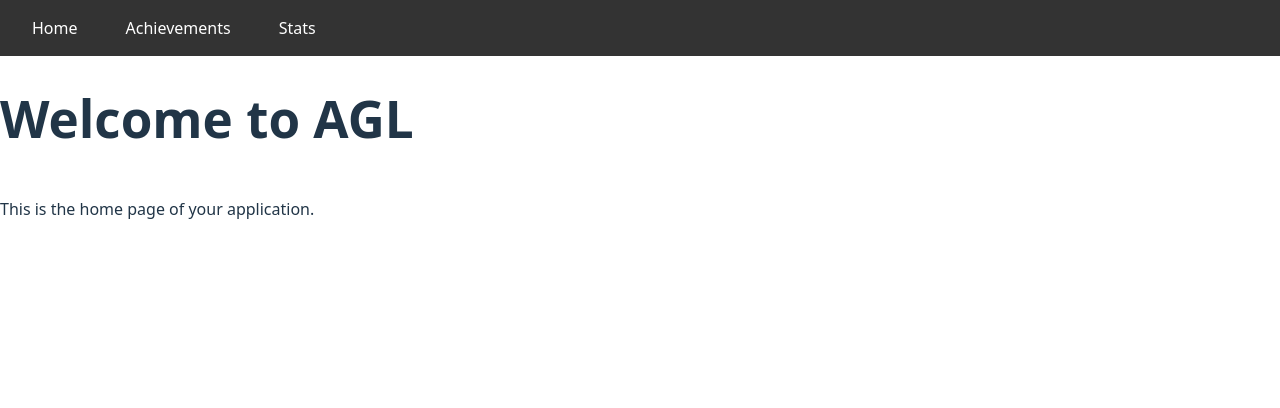
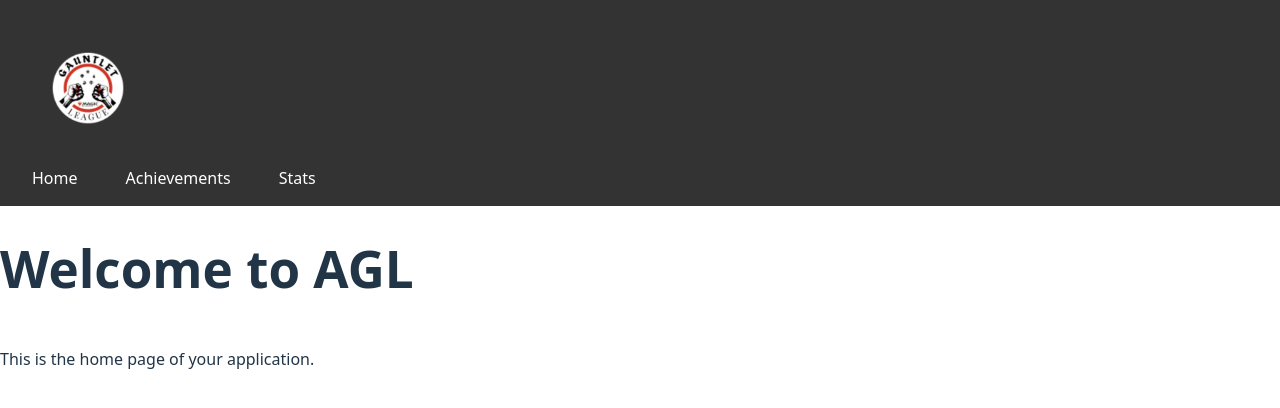
Before and after one commit to AGLeague/agl-frontend, a React (Vite) app: page / in a window 1280 px wide. Shown: the top 408 px of the page. Built offline with nearby package versions, Linux system fonts and the light colour scheme.

Commit message:
added logo to navigation for now

```diff
--- a/src/components/Navigation.tsx
+++ b/src/components/Navigation.tsx
@@ -4,7 +4,8 @@ import { Link } from 'react-router-dom';
 const Navigation: React.FC = () => {
   return (
     <nav className="navigation">
-      <ul>
+      <img src="/agl-frontend/AGL_FF_2.png" alt="Arena Gauntlet League" className="logo flex flex-left " />
+      <ul className="float-right flex flex-right">
         <li>
           <Link to="/">Home</Link>
         </li>
```
